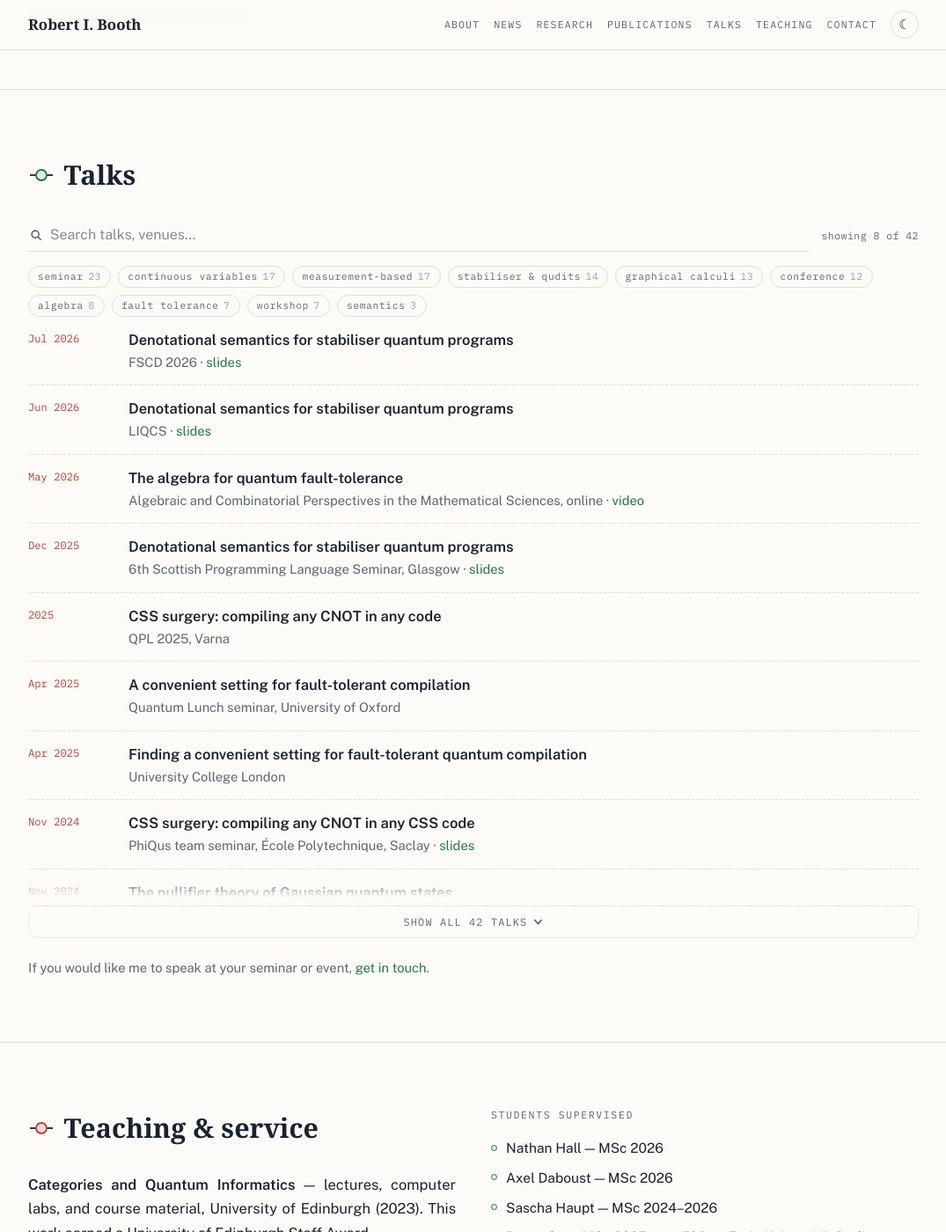
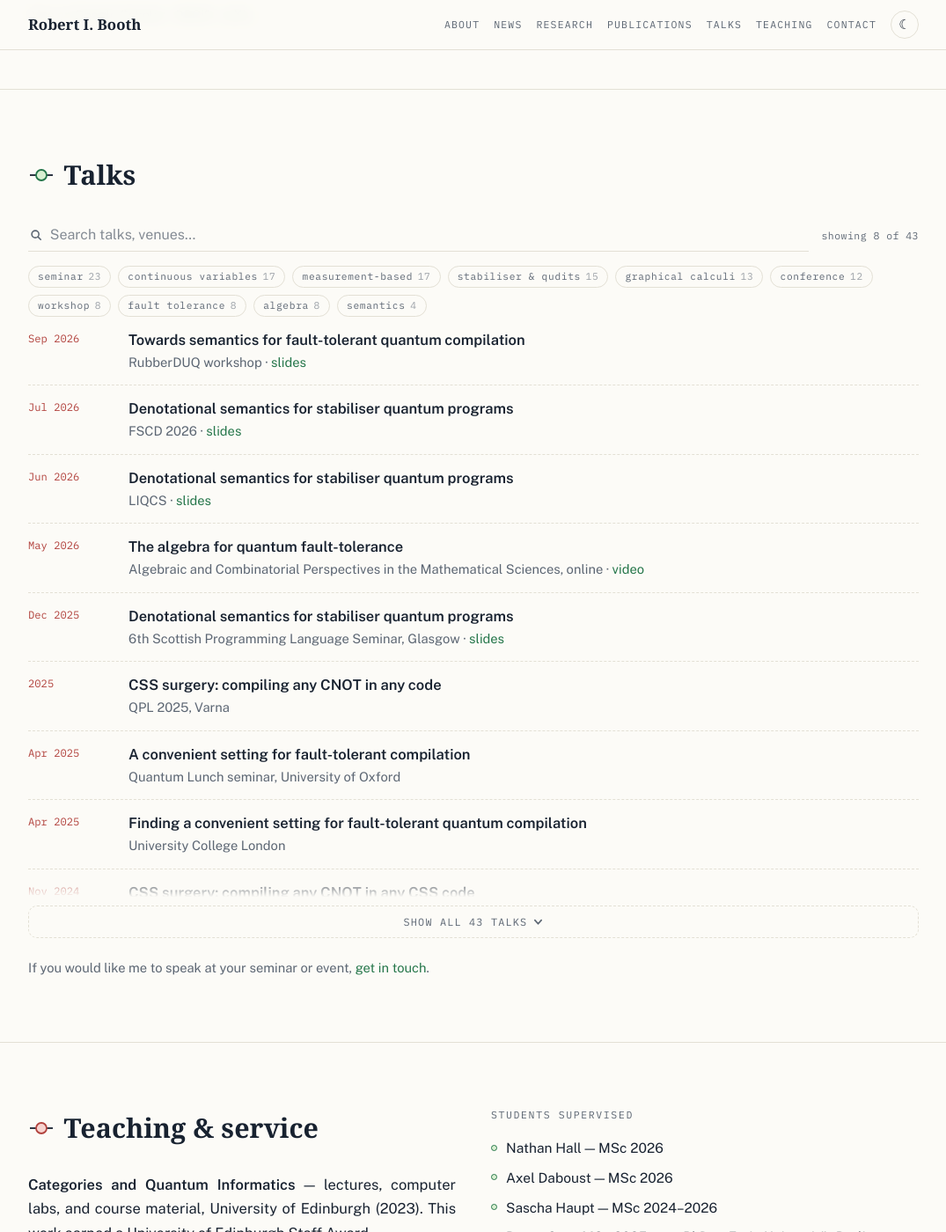
Before and after one commit to rivanbooth/rivanbooth.github.io, a Jekyll site: the page built from index.html, in a window 1280 px wide and 1400 px high, scrolled down 6441 px. Shown: the whole window at 88% size, without its empty margins (102-1177 px from the left). Built offline with Jekyll 4.4.1, drawn with Linux system fonts in a browser that asks for light colours; some web fonts are replaced.

Commit message:
Add RubberDUQ talk

```diff
--- a/_data/talks.yml
+++ b/_data/talks.yml
@@ -1,5 +1,11 @@
 # Talks. Newest first. Add a new entry at the TOP.
 # tags: pick one venue type (conference/workshop/seminar) + any topics from _data/tags.yml
+
+- date: "Sep 2026"
+  title: "Towards semantics for fault-tolerant quantum compilation"
+  venue: "RubberDUQ workshop"
+  tags: [workshop, semantics, stabiliser, faulttol]
+  slides: "2026-09-RubberDUQ_fault-tolerant-compilation.pdf"
 
 - date: "Jul 2026"
   title: "Denotational semantics for stabiliser quantum programs"
```
Also changed, not shown: 1 other file.
